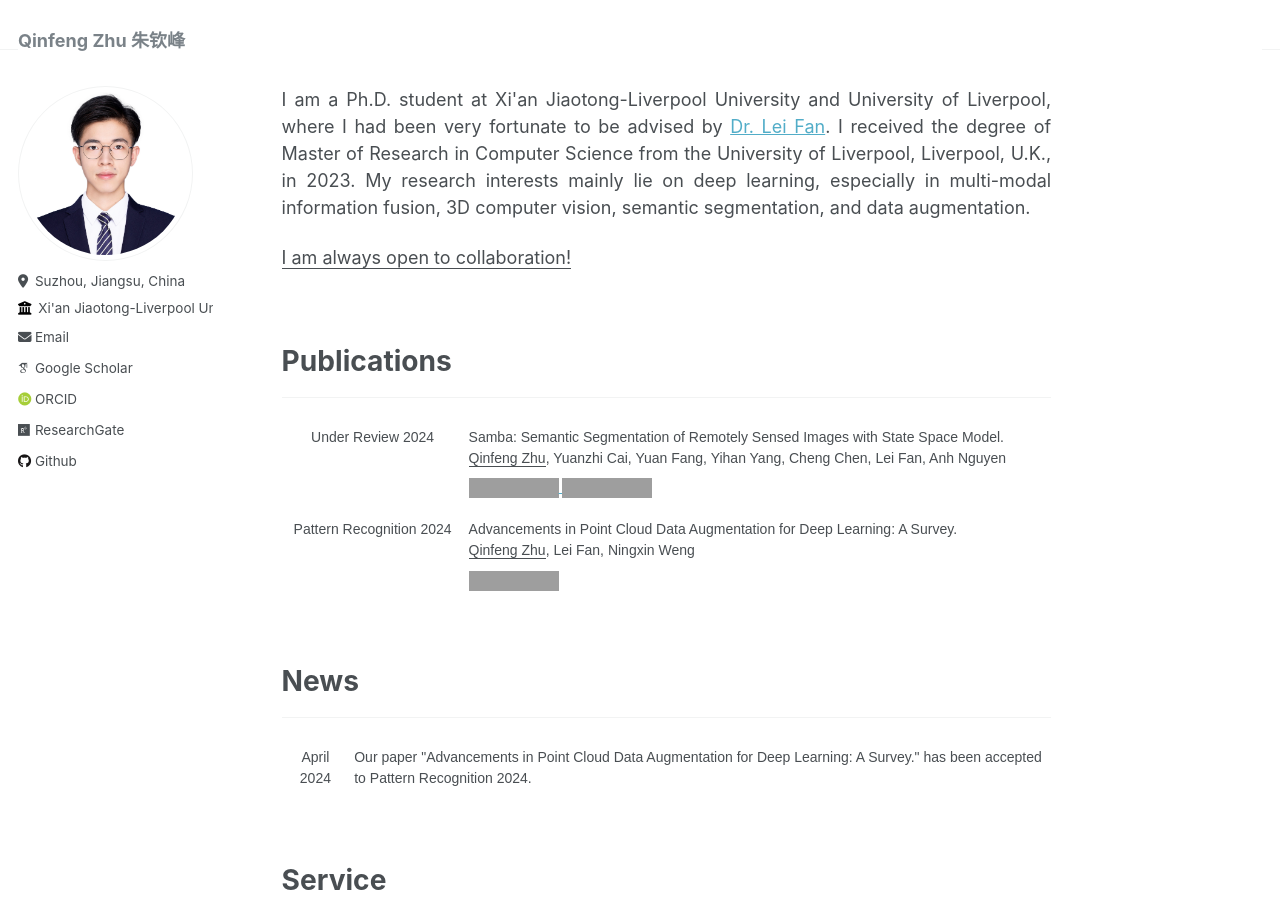
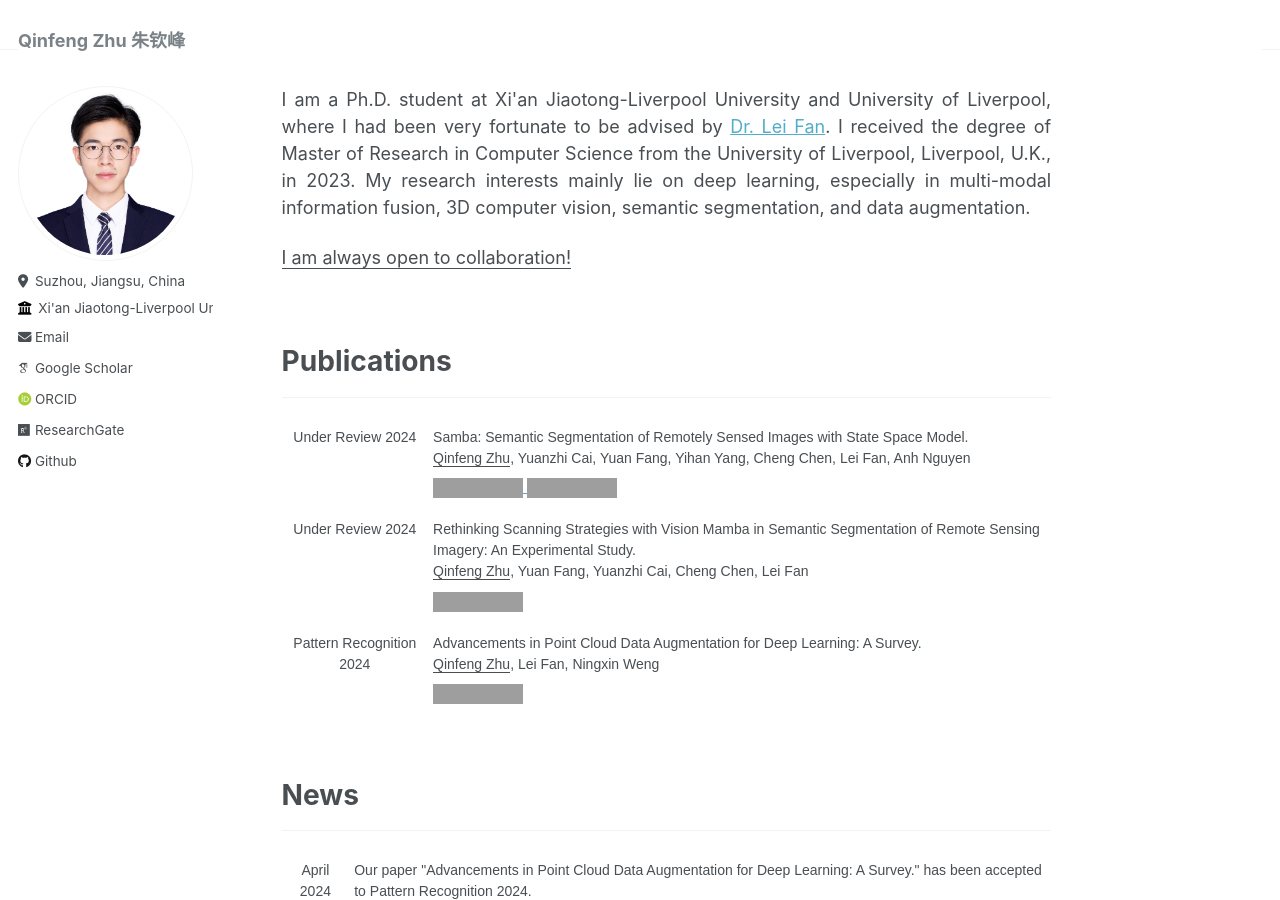
Before and after one commit to zhuqinfeng1999/zhuqinfeng1999.github.io, a Jekyll site: the page built from _pages/about.md, in a window 1280 px wide and 900 px high. Built offline with Jekyll 4.4.1, drawn with Linux system fonts in a browser that asks for light colours; some web fonts are replaced; grey boxes are pictures that could not be loaded.

Commit message:
Update about.md

```diff
--- a/_pages/about.md
+++ b/_pages/about.md
@@ -39,6 +39,15 @@ My research interests mainly lie on deep learning, especially in multi-modal inf
         </a>
         <a href="https://github.com/zhuqinfeng1999/Samba">
           <img src="https://img.shields.io/badge/GitHub-004f80" alt="GitHub Repository" style="width: auto; height: 20px;"/>
+        </a>
+      </th>
+    </tr>
+    <tr>
+      <th class="tg-wk8r">Under Review 2024</th>
+      <th class="tg-oe15">Rethinking Scanning Strategies with Vision Mamba in Semantic Segmentation of Remote Sensing Imagery: An Experimental Study. <br><u>Qinfeng Zhu</u>, Yuan Fang, Yuanzhi Cai, Cheng Chen, Lei Fan
+        <span style="display: block; margin-bottom: -13px;"></span> <br>
+        <a href="https://arxiv.org/abs/2405.08493">
+          <img src="https://img.shields.io/badge/PDF-80000f" alt="PDF" style="width: auto; height: 20px;"/>
         </a>
       </th>
     </tr>
```
